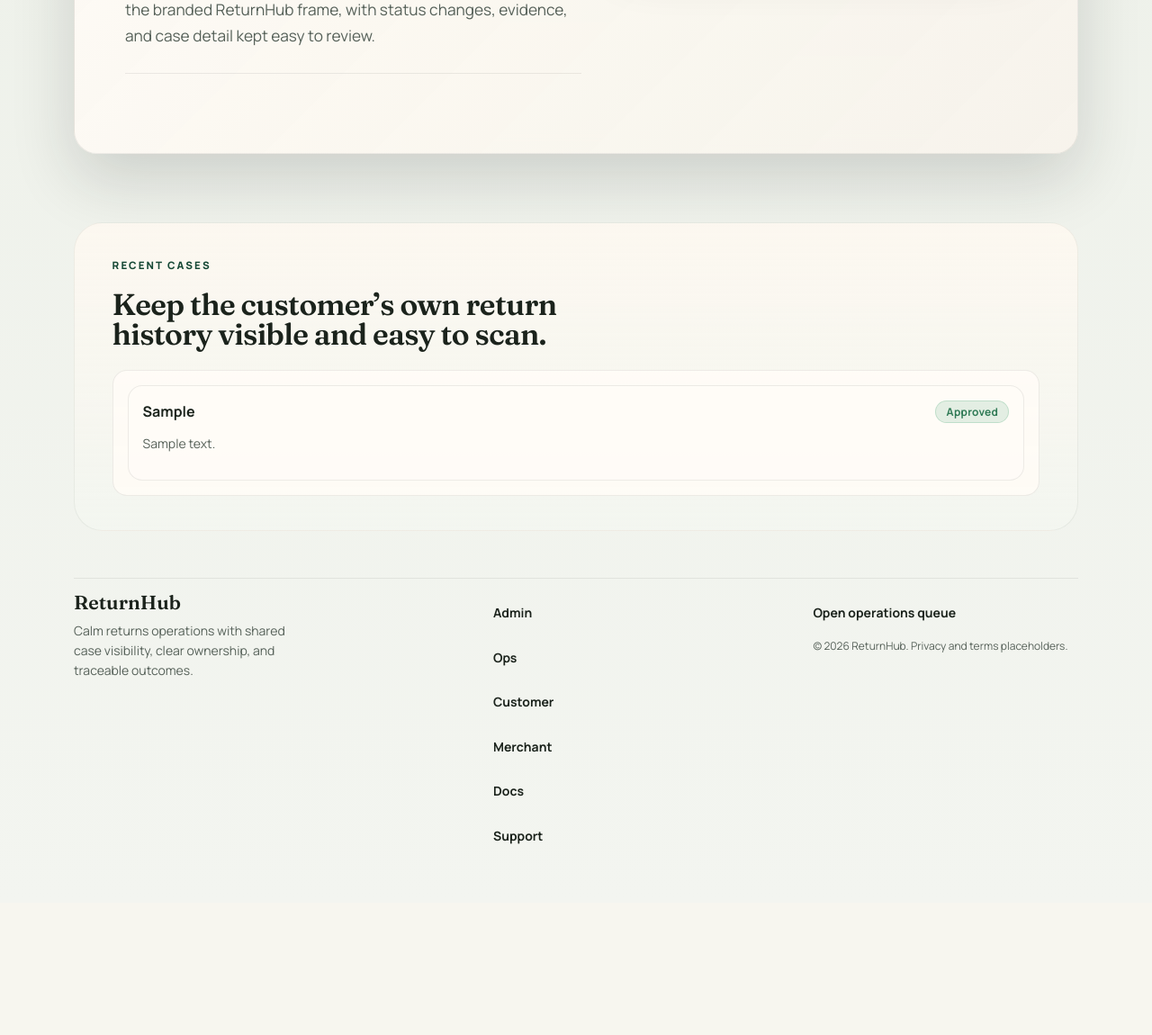
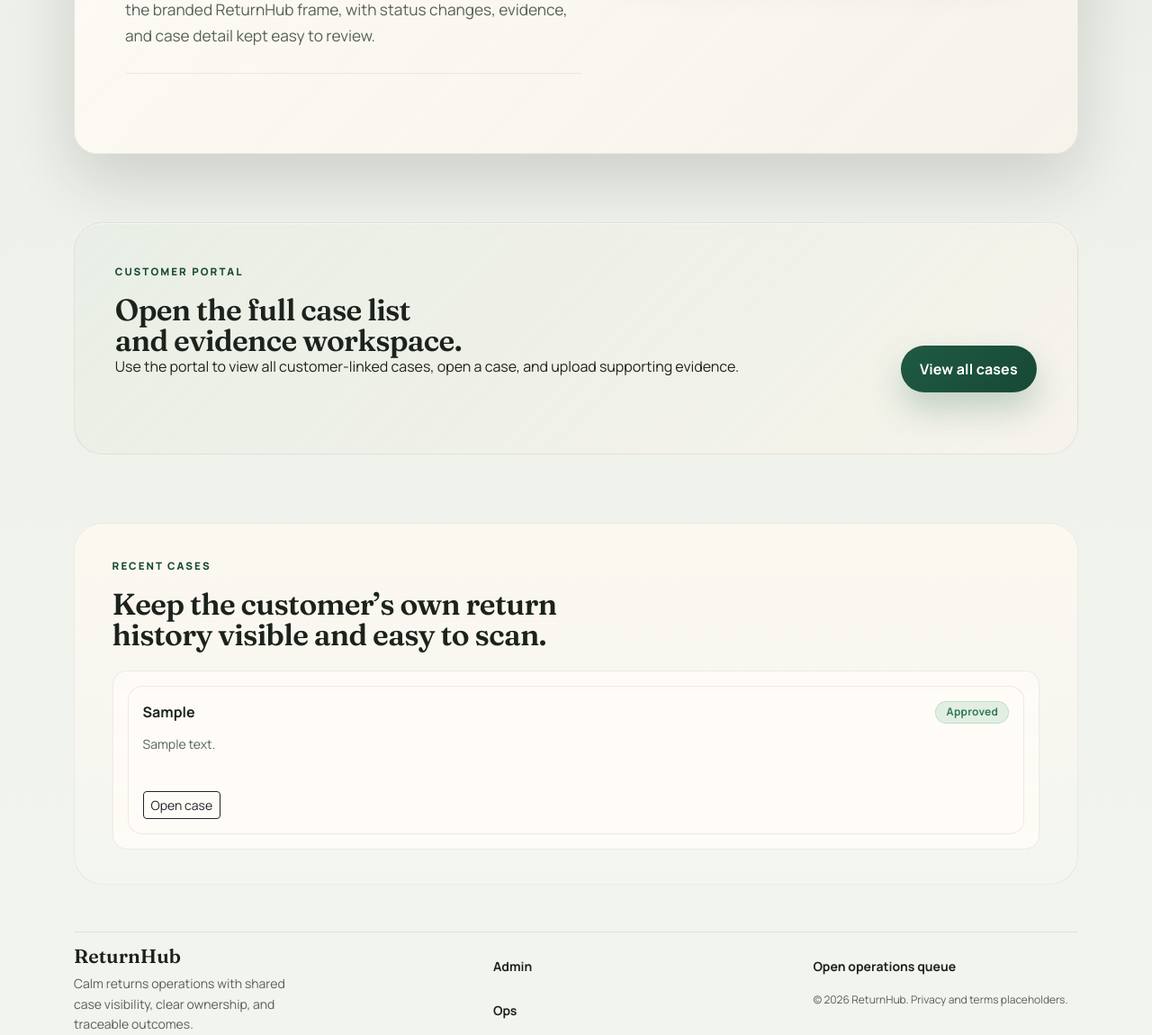
Before and after one commit to AAdewunmi/Returns-Escalation-Predictor-Project, a Django app: template templates/console/customer_dashboard.html in a window 1280 px wide. Shown: the part 760-1910 px from the top of the page at 90% size. Before the commit the page ends 1698 px from the top, so only its background shows below. Run offline with Django 5.2, Linux system fonts and the light colour scheme; the template is opened without the code that fills it: most values are stand-ins (such as "Sample title", 1, 10 or a date in 2020).

Commit message:
feat(customer): link console to case portal and workspaces

```diff
--- a/templates/console/customer_dashboard.html
+++ b/templates/console/customer_dashboard.html
@@ -6,5 +6,17 @@
 
 {% block content %}
   {% include "partials/_console_hero_shell.html" with kicker="Customer Console" heading="Track the most recent return activity in one customer-facing shell." lead="This console keeps a customer’s own return cases visible inside the branded ReturnHub frame, with status changes, evidence, and case detail kept easy to review." trust_aria_label="Customer console signals" trust_items=customer_trust_items visual_aria_label="Customer return summary" visual_window_title="Customer cases" visual_list_label="Recent activity" visual_case_meta_items=customer_visual_case_meta_items visual_empty_title="No cases yet" visual_empty_status="Waiting" visual_empty_body="No cases are associated with this customer yet." timeline_label="What comes next" timeline_items=customer_timeline_items recent_cases=recent_cases %}
-  {% include "partials/_console_recent_cases_section.html" with kicker="Recent cases" heading="Keep the customer’s own return history visible and easy to scan." recent_cases=recent_cases case_meta_items=customer_recent_case_meta_items empty_title="No customer cases yet" empty_body="This customer account does not have any linked return cases yet." %}
+  <section class="rh-band rh-band--workflow mb-4">
+    <div class="rh-section-heading rh-queue-shell__heading">
+      <div>
+        <div class="rh-kicker">Customer portal</div>
+        <h2>Open the full case list and evidence workspace.</h2>
+        <p>Use the portal to view all customer-linked cases, open a case, and upload supporting evidence.</p>
+      </div>
+      <a class="btn btn-primary rh-btn-primary" href="{% url 'customer_portal:case_list' %}">
+        View all cases
+      </a>
+    </div>
+  </section>
+  {% include "partials/_console_recent_cases_section.html" with kicker="Recent cases" heading="Keep the customer’s own return history visible and easy to scan." recent_cases=recent_cases case_meta_items=customer_recent_case_meta_items empty_title="No customer cases yet" empty_body="This customer account does not have any linked return cases yet." case_detail_url_name="customer_portal:case_detail" %}
 {% endblock %}
--- a/templates/partials/_console_recent_case_cards.html
+++ b/templates/partials/_console_recent_case_cards.html
@@ -25,6 +25,13 @@
           </span>
           {% endfor %}
         </div>
+        {% if case_detail_url_name %}
+          <div class="mt-3">
+            <a class="btn btn-sm btn-outline-dark" href="{% url case_detail_url_name case_id=case.pk %}">
+              Open case
+            </a>
+          </div>
+        {% endif %}
       </div>
     {% if wrap_in_rows %}
     </div>
```
Also changed, not shown: tests/test_console_views.py (+4 -0 lines).
